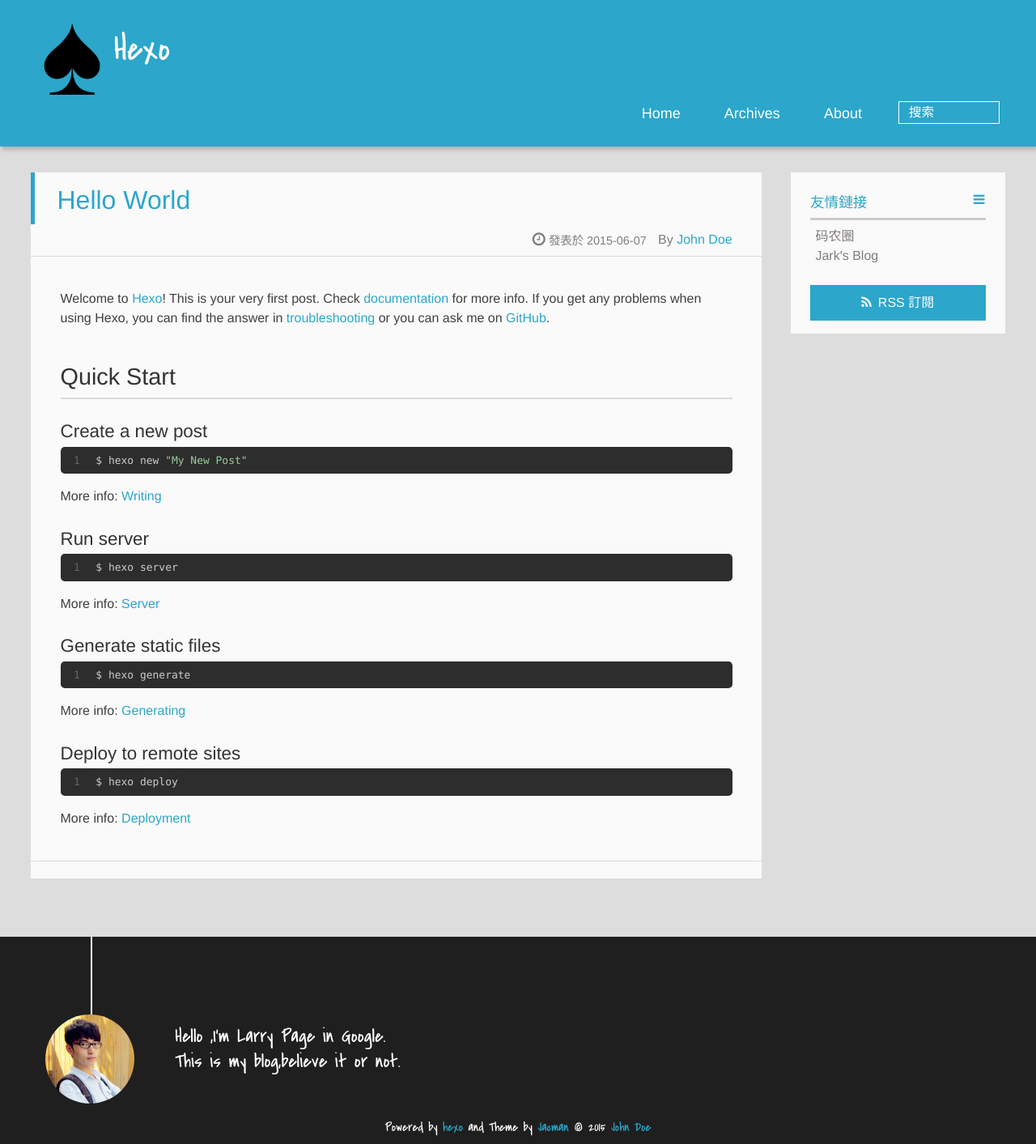
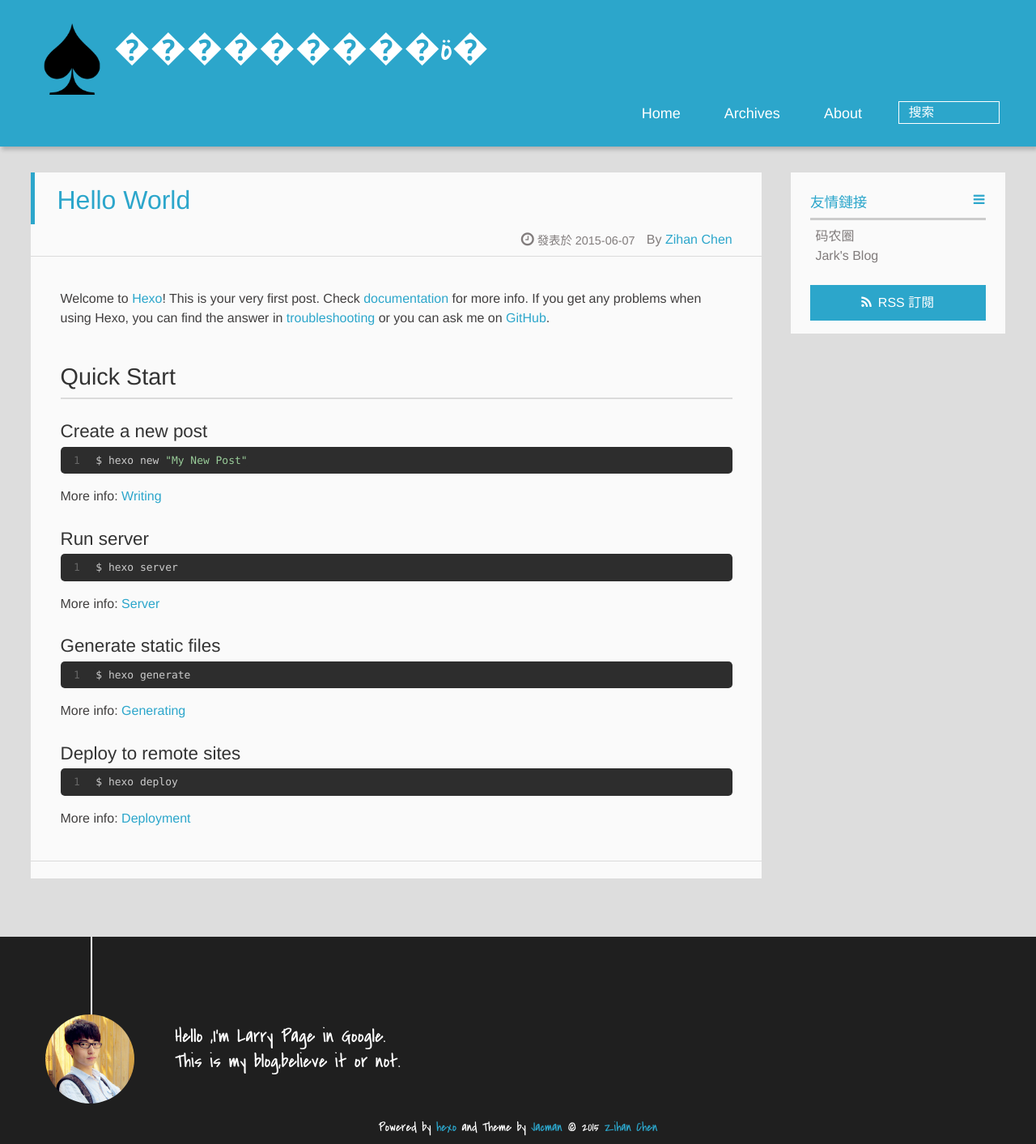
Before and after one commit to valiantpigeon/valiantpigeon.github.io, a plain HTML site: page index.html in a window 1280 px wide. Shown: the whole page at 81% size. Drawn offline with Linux system fonts and the light colour scheme.

Commit message:
Site updated: 2015-06-07 10:26:20

```diff
--- a/index.html
+++ b/index.html
@@ -4,25 +4,25 @@
 <head>
   <meta charset="UTF-8">
 
-    <title>Hexo</title>
+    <title>���������ö�</title>
     <meta name="viewport" content="width=device-width, initial-scale=1,user-scalable=no">
 
-    <meta name="author" content="John Doe">
+    <meta name="author" content="Zihan Chen">
 
 
 
     <meta name="description">
 <meta property="og:type" content="website">
-<meta property="og:title" content="Hexo">
+<meta property="og:title" content="���������ö�">
 <meta property="og:url" content="http://yoursite.com/index.html">
-<meta property="og:site_name" content="Hexo">
+<meta property="og:site_name" content="���������ö�">
 <meta property="og:description">
 <meta name="twitter:card" content="summary">
-<meta name="twitter:title" content="Hexo">
+<meta name="twitter:title" content="���������ö�">
 <meta name="twitter:description">
 
 
-    <link rel="alternative" href="/atom.xml" title="Hexo" type="application/atom+xml">
+    <link rel="alternative" href="/atom.xml" title="���������ö�" type="application/atom+xml">
 
 
     <link rel="icon" href="/img/favicon.ico">
@@ -40,11 +40,11 @@
 <div>
 
 			<div id="imglogo">
-				<a href="/"><img src="/img/logo.png" alt="Hexo" title="Hexo"/></a>
+				<a href="/"><img src="/img/logo.png" alt="���������ö�" title="���������ö�"/></a>
 			</div>
 
 			<div id="textlogo">
-				<h1 class="site-name"><a href="/" title="Hexo">Hexo</a></h1>
+				<h1 class="site-name"><a href="/" title="���������ö�">���������ö�</a></h1>
 				<h2 class="blog-motto"></h2>
 			</div>
 			<div class="navbar"><a class="navbutton navmobile" href="#" title="菜單">
@@ -85,7 +85,7 @@
   </h1>
   <p class="article-author">By
 
-		<a href="/about" title="John Doe" target="_blank" itemprop="author">John Doe</a>
+		<a href="/about" title="Zihan Chen" target="_blank" itemprop="author">Zihan Chen</a>
 
   <p class="article-time">
     <time datetime="2015-06-06T17:48:20.000Z" itemprop="datePublished"> 發表於 2015-06-07</time>
@@ -205,7 +205,7 @@
 		<p class="copyright">
 		Powered by <a href="http://hexo.io" target="_blank" title="hexo">hexo</a> and Theme by <a href="https://github.com/wuchong/jacman" target="_blank" title="Jacman">Jacman</a> © 2015
 
-		<a href="/about" target="_blank" title="John Doe">John Doe</a>
+		<a href="/about" target="_blank" title="Zihan Chen">Zihan Chen</a>
 
 
 		</p>
```
Also changed, not shown: 2015/06/07/hello-world/index.html (+9 -9 lines), archives/2015/06/index.html (+9 -9 lines), archives/2015/index.html (+9 -9 lines), archives/index.html (+9 -9 lines).
